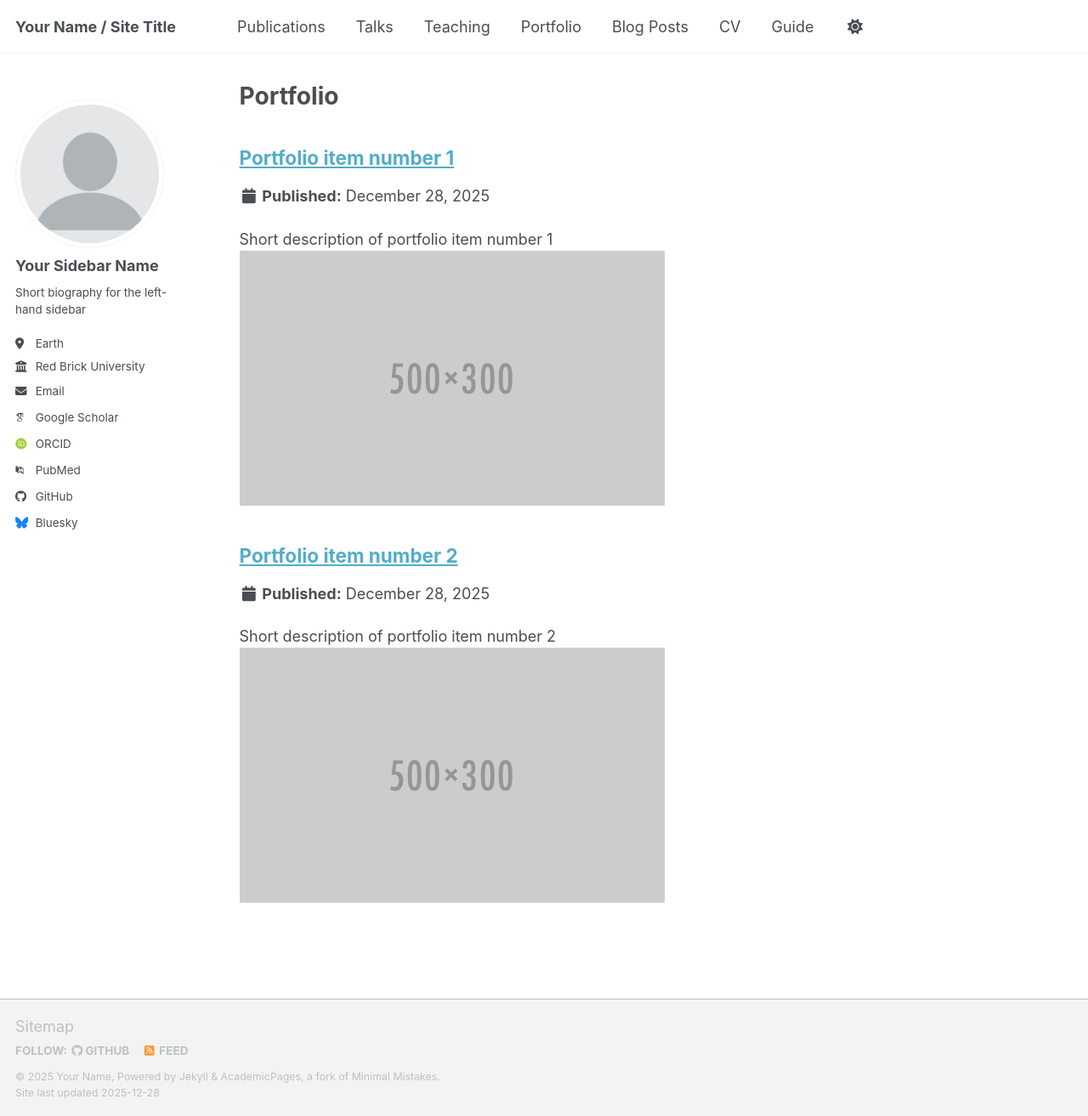
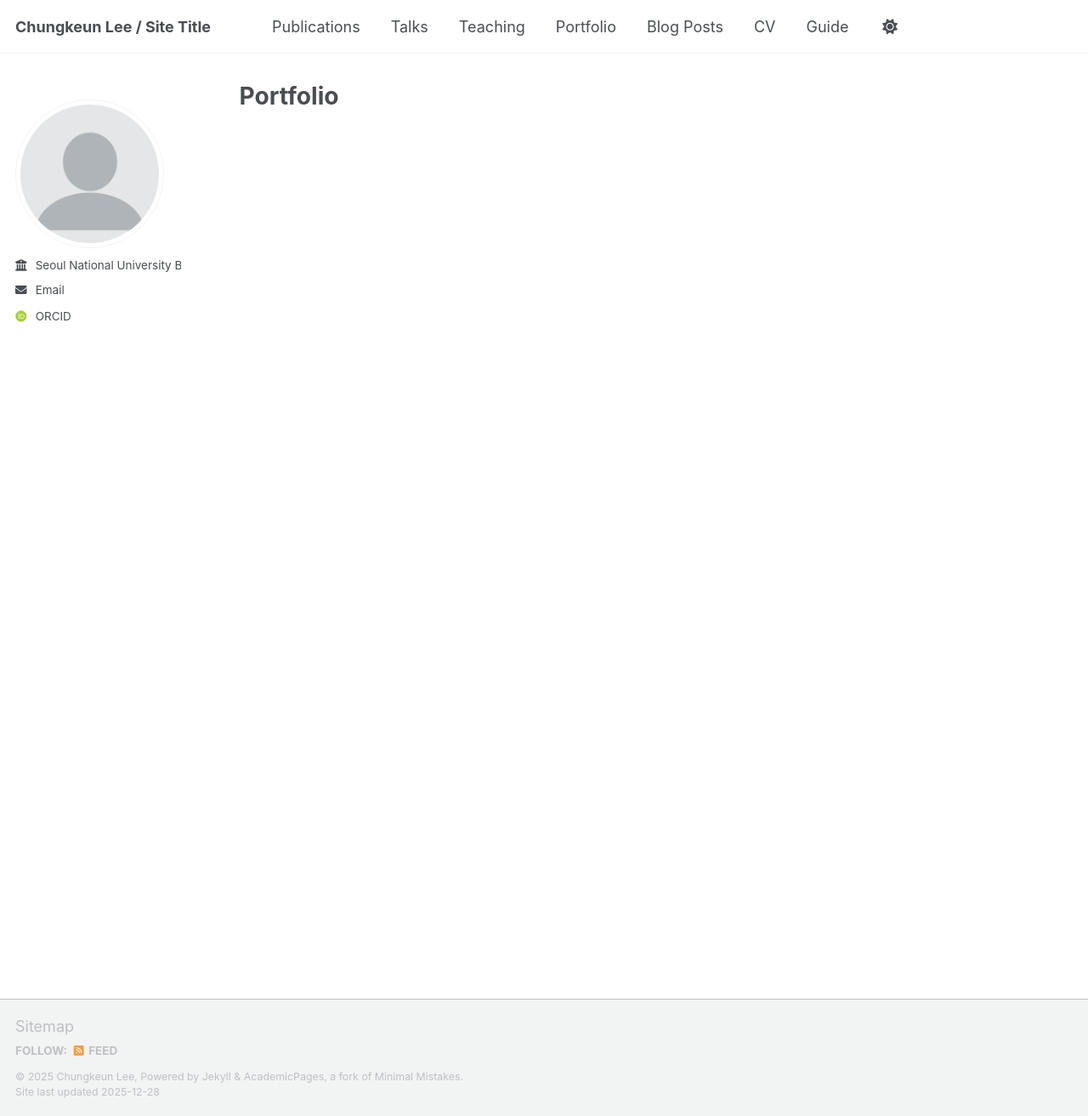
Before and after one commit to Chungkeun-Lee/Chungkeun-Lee.github.io, a Jekyll site: the page built from _pages/portfolio.html, in a window 1280 px wide and 1313 px high. Shown: the whole window at 85% size. Built offline with Jekyll 4.4.1, drawn with Linux system fonts in a browser that asks for light colours; some web fonts are replaced; a script bundle is joined from its source files by our own code; library files that are not in the unit come from our copies.

Commit message:
Building #1

```diff
--- a/Gemfile
+++ b/Gemfile
@@ -11,3 +11,4 @@ end
 
 gem 'github-pages'
 gem 'connection_pool', '2.5.0'
+gem 'tzinfo-data', platforms: [:mingw, :mswin, :x64_mingw, :jruby]
--- a/_config.yml
+++ b/_config.yml
@@ -9,14 +9,14 @@
 # Basic Site Settings
 locale                   : "en-US"
 site_theme               : "default" # the available themes options are "default", "air", "sunrise", "mint", "dirt" and "contrast"
-title                    : "Your Name / Site Title"
+title                    : "Chungkeun Lee / Site Title"
 title_separator          : "-"
-name                     : &name "Your Name"
-description              : &description "Your Name's academic portfolio"   # Update this with a general description of your site, this is the default if not overridden by a page
-url                      : https://academicpages.github.io # The base hostname & protocol for your site e.g. "https://[your GitHub username].github.io",
+name                     : &name "Chungkeun Lee"
+description              : &description "Chungkeun"   # Update this with a general description of your site, this is the default if not overridden by a page
+url                      : https://chungkeun.github.io # The base hostname & protocol for your site e.g. "https://[your GitHub username].github.io",
                                                            # or if you already have some other page hosted on Github then use "https://[your GitHub username].github.io/[Your Repo Name]"
 baseurl                  : "" # the subpath of your site, e.g. "/blog"
-repository               : "academicpages/academicpages.github.io"
+repository               : "chungkeun/chungkeun.github.io"
 
 # Site Author - The following control what appear as part of the author content on the side bar.
 #               If a field is blank the icon and link will not appear, otherwise it will be shown.
@@ -24,24 +24,24 @@ repository               : "academicpages/academicpages.github.io"
 author:
   # Biographic information
   avatar           : "profile.png"
-  name             : "Your Sidebar Name"
+  name             : #"Your Sidebar Name"
   pronouns         : # example: "she/her"
-  bio              : "Short biography for the left-hand sidebar"
-  location         : "Earth"
-  employer         : "Red Brick University"
+  bio              : #"Short biography for the left-hand sidebar"
+  location         : #"Earth"
+  employer         : "Seoul National University Bundang Hospital"
   uri              : # URL
-  email            : "none@example.org"
+  email            : "chungkeun.lee@gmail.com"
 
   # Academic websites
   academia         : # URL
   arxiv            : # URL - Update with the correct link to your profile
-  googlescholar    : "https://scholar.google.com/citations?user=PS_CX0AAAAAJ"
+  googlescholar    : #"https://scholar.google.com/citations?user=PS_CX0AAAAAJ"
   inspire-hep      : # URL
   impactstory      : # URL
   orcid            : "https://orcid.org/yourorcidurl"
   semantic         : # URL
   ssrn             : # URL
-  pubmed           : "https://www.ncbi.nlm.nih.gov/pubmed/?term=john+snow"
+  pubmed           : #"https://www.ncbi.nlm.nih.gov/pubmed/?term=john+snow"
   researchgate     : # URL
   scopus           : # URL
   zotero           : # URL
@@ -51,13 +51,13 @@ author:
   bitbucket        : # Username - Update with your username on the site
   codepen          : # Username
   dribbble         : # Username
-  github           : "academicpages"
+  github           : #"academicpages"
   kaggle           : # Username
   stackoverflow    : # User number or user number and name (i.e., use "1" or "1/jeff-atwood")
 
   # Social media
   artstation       : # Username
-  bluesky          : "bsky.app" # Replace this with you Bluesky username
+  bluesky          : # Replace this with you Bluesky username
   facebook         : # Username
   flickr           : # Username
   foursquare       : # Username
@@ -138,7 +138,7 @@ yandex_site_verification :
 
 # Social Sharing
 twitter:
-  username               : &twitter
+  username               : # &twitter
 facebook:
   username               :
   app_id                 :
@@ -227,7 +227,7 @@ collections:
   publications:
     output: true
     permalink: /:collection/:path/
-  portfolio:
+  projects:
     output: true
     permalink: /:collection/:path/
   talks:
@@ -273,10 +273,10 @@ defaults:
       author_profile: true
       share: true
       comments: true
-  # _portfolio
+  # _projects
   - scope:
       path: ""
-      type: portfolio
+      type: projects
     values:
       layout: single
       author_profile: true
```
